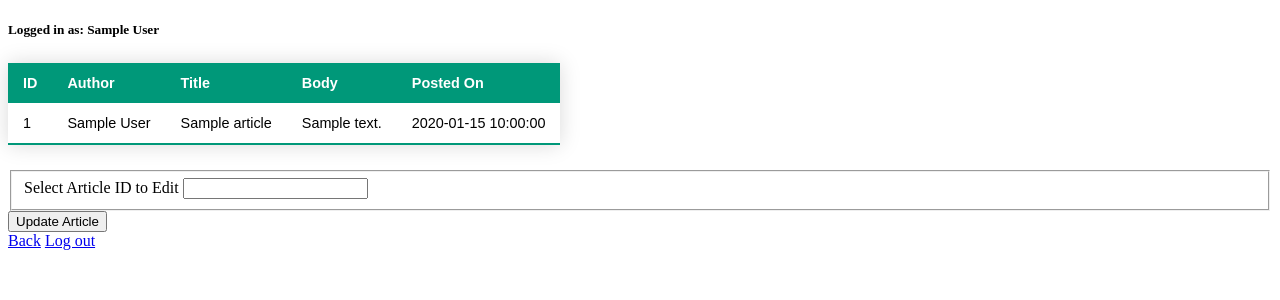
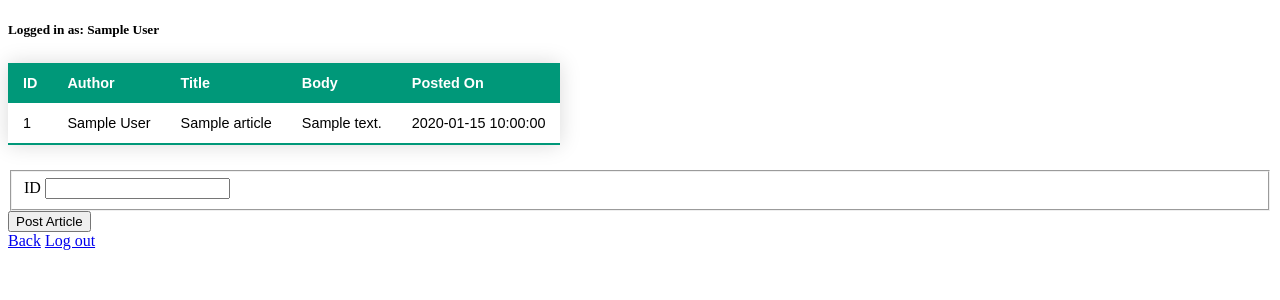
Before and after one commit to sohagdesai/Postboard, a Flask app: page /fetch in a window 1280 px wide. Shown: the top 300 px of the page. Run offline with Flask 2, Linux system fonts and the light colour scheme; a user stored in the database is signed in; tables that the repository leaves empty hold one stand-in row (values such as "Sample post"); some libraries are stand-ins or nearby versions; some web fonts are replaced.

Commit message:
Able to retrieve articles (no update yet).

```diff
--- a/postboard/article.py
+++ b/postboard/article.py
@@ -1,7 +1,7 @@
 """Routes for posting and editing an article."""
 from flask import redirect, render_template, flash, Blueprint, request, url_for
 from flask_login import current_user, login_user
-from .forms import PostArticleForm
+from .forms import ArticleForm
 from .models import db, User
 from .import login_manager
 
@@ -22,7 +22,7 @@ def add():
     GET requests serve articles.
     POST requests create articles.
     """
-    form = PostArticleForm()
+    form = ArticleForm()
     if form.validate_on_submit():
         existing_author = Article.query.filter_by(author=current_user.name).first()
         existing_title = Article.query.filter_by(title=form.title.data).first()
--- a/postboard/forms.py
+++ b/postboard/forms.py
@@ -48,23 +48,10 @@ class LoginForm(FlaskForm):
     password = PasswordField('Password', validators=[DataRequired()])
     submit = SubmitField('Log In')
 
-class PostArticleForm(FlaskForm):
+class ArticleForm(FlaskForm):
     """Post article Form."""
-    title = StringField(
-        'Title',
-        validators=[DataRequired()]
-    )
-    body = TextField(
-        'Body',
-        widget = TextArea(),
-        validators=[DataRequired()]
-    )
-    submit = SubmitField('Post Article')
-
-class EditArticleForm(FlaskForm):
-    """Show articles Form."""
-    selection = StringField(
-        'Select Article ID to Edit',
+    article_id = StringField(
+        'ID',
         validators=[DataRequired()]
     )
     title = StringField(
@@ -76,4 +63,4 @@ class EditArticleForm(FlaskForm):
         widget = TextArea(),
         validators=[DataRequired()]
     )
-    submit = SubmitField('Update Article')
+    submit = SubmitField('Post Article')
--- a/postboard/routes.py
+++ b/postboard/routes.py
@@ -1,8 +1,8 @@
 """Logged-in page routes."""
 import datetime
-from flask import Blueprint, render_template, redirect, url_for
+from flask import Blueprint, render_template, redirect, url_for, request
 from flask_login import current_user, login_required, logout_user
-from .forms import PostArticleForm, EditArticleForm
+from .forms import ArticleForm
 from .models import db, Article
 from sqlalchemy.sql import func
 
@@ -20,7 +20,7 @@ main_bp = Blueprint(
 @login_required
 def dashboard():
     """User Dashboard to post articles."""
-    form = PostArticleForm()
+    form = ArticleForm()
     if form.validate_on_submit():
         article = Article(
             author=current_user.name,
@@ -48,7 +48,7 @@ def dashboard():
 @login_required
 def articles():
     """Table to view user's articles."""
-    form = EditArticleForm()
+    form = ArticleForm()
     article = Article(
         author=current_user.name
     )
@@ -69,33 +69,31 @@ def articles():
 @login_required
 def edit_article():
     """Form to edit article."""
-    form = EditArticleForm()
+    form = ArticleForm()
+    article_id = request.args.get('article_id')
+    print ("======================================")
+    print (f"Article ID = {article_id}")
+    print ("======================================")
     article = Article(
-        id=form.selection.data,
+        id=article_id
     )
-    result = article.query.filter_by(id=id)
-    if form.validate_on_submit():
-        article = Article(
-            id=form.selection.data,
-            author=current_user.name,
-            title=form.title.data,
-            body=form.body.data,
-            posted_on=datetime.datetime.utcnow
-        )
-        article.set_author(current_user.name)
-        article.set_title(form.title.data)
-        article.set_body(form.body.data)
-        article.set_posted_on(func.now())
-        db.session.add(article)
-        db.session.commit()  # Edit existing article
-        return redirect(url_for('main_bp.dashboard'))
+    content = article.query.filter_by(id=article_id).first()
+    print ("======================================")
+    print (f"type(content) = {type(content)}")
+    print (f"content = {content}")
+    print (f"content.id = {content.id}")
+    print (f"content.title = {content.title}")
+    print (f"content.body = {content.body}")
+    print (f"content.posted_on = {content.posted_on}")
+    print ("======================================")
+    form.title.data = content.title
+    form.body.data = content.body
     return render_template(
         'dashboard.jinja2',
-        title='Edit Article Dashboard.',
+        title='Article Dashboard.',
         form=form,
         template='dashboard-template',
-        current_user=current_user,
-        body="You may now post an article!"
+        current_user=current_user
     )
 
 @main_bp.route("/logout")
--- a/postboard/templates/articles.jinja2
+++ b/postboard/templates/articles.jinja2
@@ -11,8 +11,7 @@
   <div class="form-wrapper">
     <h5>Logged in as: {{ current_user.name }}</h5>
 
-    <form method="POST" action="/edit">
-      {{ form.csrf_token }}
+    <form method="GET" action="/edit">
 
     <table class="styled-table">
     <thead>
@@ -33,12 +32,12 @@
     {% endfor %}
     </table>
 
-     <fieldset class="selection">
-        {{ form.selection.label }}
-        {{ form.selection(cols=100) }}
-        {% if form.selection.errors %}
+     <fieldset class="article_id">
+        {{ form.article_id.label }}
+        {{ form.article_id(cols=100) }}
+        {% if form.article_id.errors %}
           <ul class="errors">
-            {% for error in form.selection.errors %}
+            {% for error in form.article_id.errors %}
               <li>{{ error }}</li>{% endfor %}
           </ul>
         {% endif %}
```
